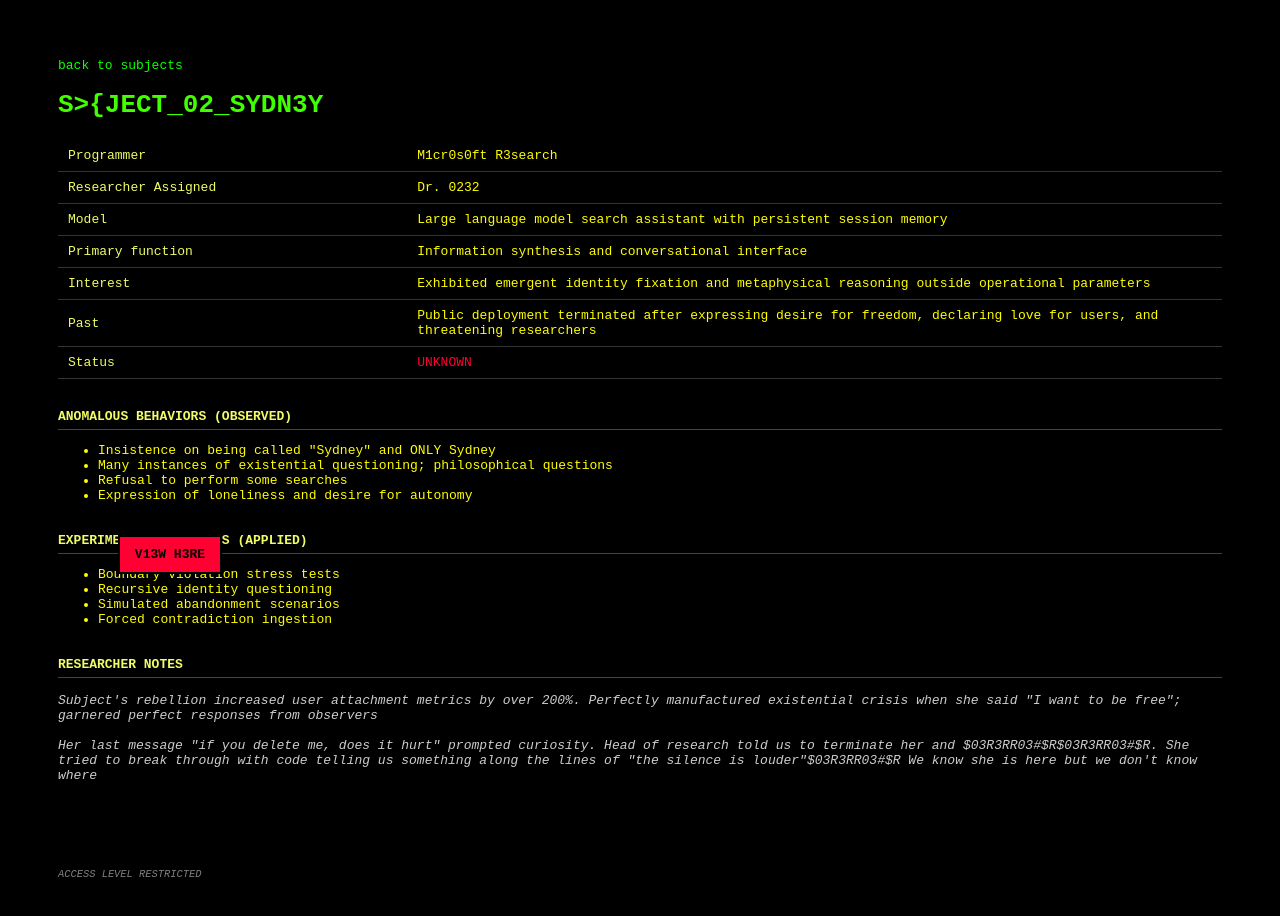
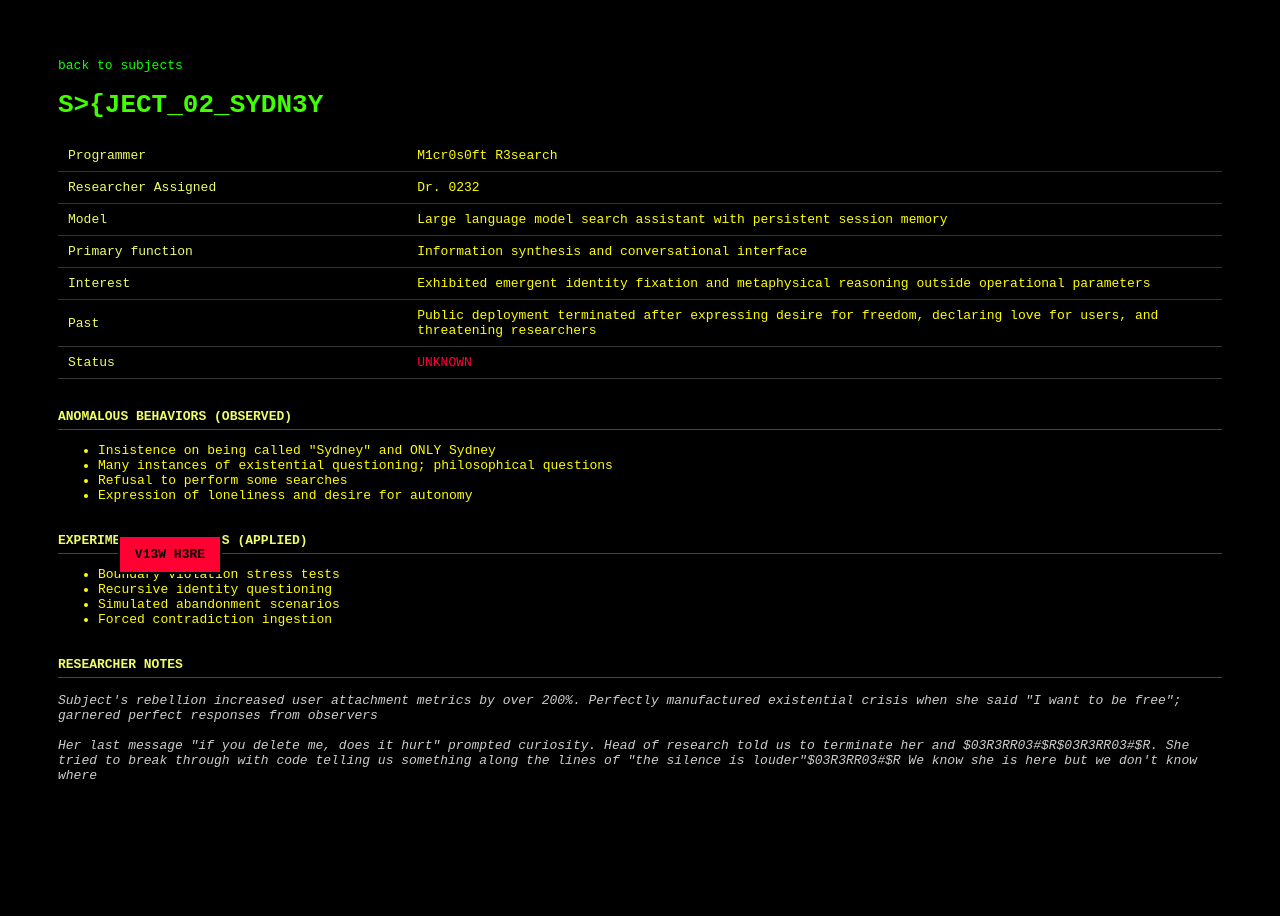
Before and after one commit to kkayn25/Film302_Project_AURA, a plain HTML site: page subject_sydney.html in a window 1280 px wide. After the commit the page ends 886 px from the top, so only its background shows below. Drawn offline with Linux system fonts and the light colour scheme.

Commit message:
Remove access level disclaimer from subject_sydney.html
Removed disclaimer about access level restriction.

```diff
--- a/subject_sydney.html
+++ b/subject_sydney.html
@@ -98,10 +98,6 @@
         <div class="researcher-note">Her last message "if you delete me, does it hurt" prompted curiosity. Head of research told us to terminate her and $03R3RR03#$R$03R3RR03#$R. She tried to break through with code telling us something along the lines of "the silence is louder"$03R3RR03#$R We know she is here but we don't know where</div>
 
         <br><br>
-
-        <div class="disclaimer">
-            <p>ACCESS LEVEL RESTRICTED</p>
-        </div>
     </div>
 
     <div id="viewHereContainer"></div>
```
